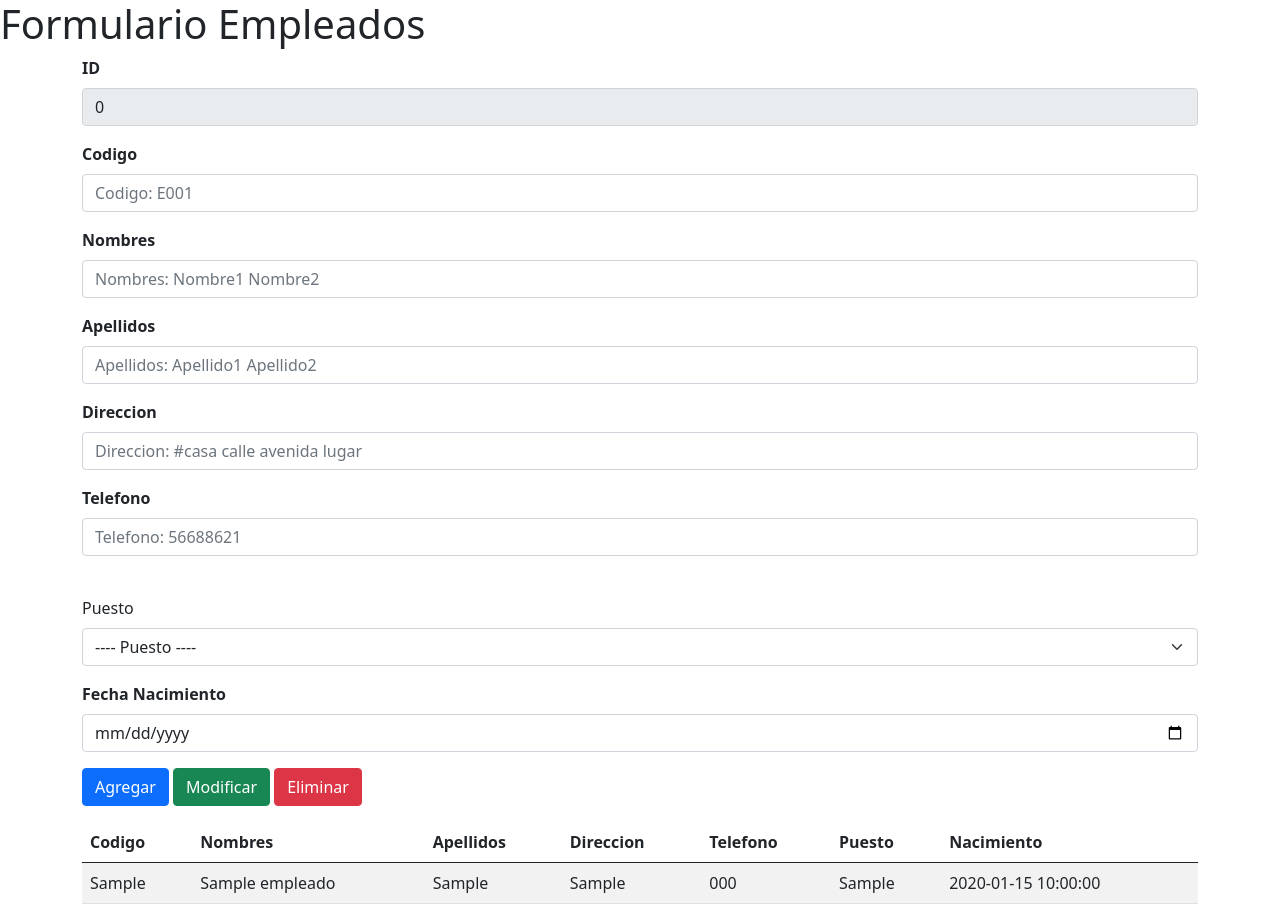
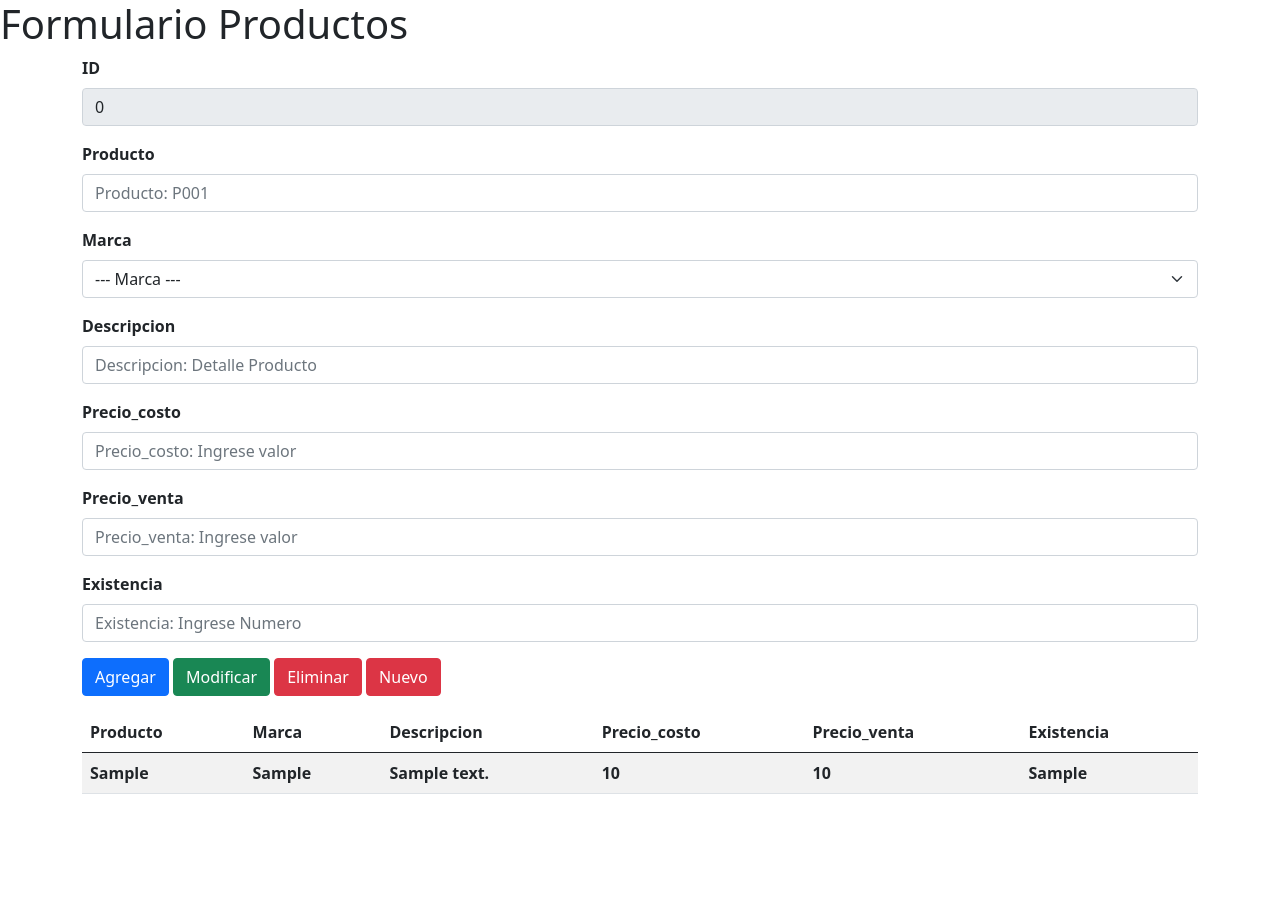
Before and after one commit to JelserBucu/proyecto_parcial2, a PHP site: page / in a window 1280 px wide. After the commit the page ends 794 px from the top, so only its background shows below. Run offline with PHP 8.4, Linux system fonts and the light colour scheme; tables that the repository leaves empty or names only in its code hold one stand-in row (values such as "Sample post").

Commit message:
Update index.php

```diff
--- a/proyectoParcial2/index.php
+++ b/proyectoParcial2/index.php
@@ -1,7 +1,7 @@
 <!doctype html>
 <html lang="en">
   <head>
-    <title>Empleados</title>
+    <title>Proyecto parcial2</title>
     <!-- Required meta tags -->
     <meta charset="utf-8">
     <meta name="viewport" content="width=device-width, initial-scale=1, shrink-to-fit=no">
@@ -11,38 +11,22 @@
 
   </head>
   <body>
-      <h1>Formulario Empleados</h1>
+      <h1>Formulario Productos</h1>
       <div class="container">
-          <form class="d-flex" action="crud_empleado.php" method="post">
+          <form class="d-flex" action="crud_producto.php" method="post">
             <div class="col">
             <div class="mb-3">
                 <label for="lbl_id" class="form-label"><b>ID</b></label>
-                <input type="text" name="txt_id" id="txt_id" class="form-control" value="0" readonly>
+                <input type="text" name="txt_id" id="txt_id" class="form-control" value="0"  readonly>
               </div>
               <div class="mb-3">
-                <label for="lbl_codigo" class="form-label"><b>Codigo</b></label>
-                <input type="text" name="txt_codigo" id="txt_codigo" class="form-control" placeholder="Codigo: E001" required>
+                <label for="lbl_producto" class="form-label"><b>Producto</b></label>
+                <input type="text" name="txt_producto" id="txt_producto" class="form-control" placeholder="Producto: P001" required>
               </div>
               <div class="mb-3">
-                <label for="lbl_nombres" class="form-label"><b>Nombres</b></label>
-                <input type="text" name="txt_nombres" id="txt_nombres" class="form-control" placeholder="Nombres: Nombre1 Nombre2" required>
-              </div>
-              <div class="mb-3">
-                <label for="lbl_apellidos" class="form-label"><b>Apellidos</b></label>
-                <input type="text" name="txt_apellidos" id="txt_apellidos" class="form-control" placeholder="Apellidos: Apellido1 Apellido2" required>
-              </div>
-              <div class="mb-3">
-                <label for="lbl_direccion" class="form-label"><b>Direccion</b></label>
-                <input type="text" name="txt_direccion" id="txt_direccion" class="form-control" placeholder="Direccion: #casa calle avenida lugar" required>
-              </div>
-              <div class="mb-3">
-                <label for="lbl_telefono" class="form-label"><b>Telefono</b></label>
-                <input type="number" name="txt_telefono" id="txt_telefono" class="form-control" placeholder="Telefono: 56688621" required>
-              </div>
-              <div class="mb-3">
-                <label for="lbl_puesto" class="form-label"><br>Puesto</br></label>
-                <select class="form-select" name="drop_puesto" id="drop_puesto">
-                  <option value=0> ---- Puesto ---- </option>
+                <label for="lbl_marca" class="form-label"><b>Marca<b></label>
+                <select class="form-select" name="drop_marca" id="drop_marca">
+                  <option value=0>--- Marca ---</option>
                   <?php
                    include("datos_conexion.php");
                    $db_conexion = mysqli_connect($db_host,$db_usr,$db_pass,$db_nombre);
@@ -50,85 +34,108 @@
                   $resultado = $db_conexion -> use_result();
                   while ($fila = $resultado ->fetch_assoc()){
                     echo "<option value=". $fila['id'].">". $fila['marca']."</option>";
+
                   }
                   $db_conexion ->close();
+
                   ?>
                 </select>
               </div>
               <div class="mb-3">
-                <label for="lbl_fn" class="form-label"><b>Fecha Nacimiento</b></label>
-                <input type="date" name="txt_fn" id="txt_fn" class="form-control" placeholder="aaaa-mm-dd" required>
+                <label for="lbl_descripcion" class="form-label"><b>Descripcion</b></label>
+                <input type="text" name="txt_descripcion" id="txt_descripcion" class="form-control" placeholder="Descripcion: Detalle Producto" required>
               </div>
               <div class="mb-3">
-                <input type="submit" name="btn_agregar" id="btn_agregar" class="btn btn-primary " value = "Agregar">
-                <input type="submit" name="btn_modificar" id="btn_modificar" class="btn btn-success " value = "Modificar">
+                <label for="lbl_precio_costo" class="form-label"><b>Precio_costo</b></label>
+                <input type="number" name="txt_precio_costo" id="txt_precio_costo" class="form-control" placeholder="Precio_costo: Ingrese valor" required>
+              </div>
+              <div class="mb-3">
+                <label for="lbl_precio_venta" class="form-label"><b>Precio_venta</b></label>
+                <input type="number" name="txt_precio_venta" id="txt_precio_venta" class="form-control" placeholder="Precio_venta: Ingrese valor" required>
+              </div>
+              <div class="mb-3">
+                <label for="lbl_existencia" class="form-label"><b>Existencia</b></label>
+                <input type="number" name="txt_existencia" id="txt_existencia" class="form-control" placeholder="Existencia: Ingrese Numero" required>
+              </div>
+              <div class="mb-3">
+                <input type="submit" name="btn_agregar" id="btn_agregar" class="btn btn-primary" value = "Agregar">
+                <input type="submit" name="btn_modificar" id="btn_modificar" class="btn btn-success" value = "Modificar">
                 <input type="submit" name="btn_eliminar" id="btn_eliminar" class="btn btn-danger" onclick="javascript:if(!confirm('¿Desea Eliminar?'))return false" value = "Eliminar">
-              </div>
-
+                <input type="submit" name="btn_nuevo" id="btn_nuevo" class="btn btn-danger" onclick="limpiar()" value = "Nuevo">
               </div>
           </form>
           <table class="table table-striped table-inverse table-responsive">
             <thead class="thead-inverse">
               <tr>
-                    <th>Codigo</th>
-                    <th>Nombres</th>
-                    <th>Apellidos</th>
-                    <th>Direccion</th>
-                    <th>Telefono</th>
-                    <th>Puesto</th>
-                    <th>Nacimiento</th>
+                <th>Producto</th>
+                <th>Marca</th>
+                <th>Descripcion</th>
+                <th>Precio_costo</th>
+                <th>Precio_venta</th>
+                <th>Existencia</th>
               </tr>
               </thead>
-                  <tbody id="tbl_empleados">
+              <tbody id="tbl_productos" >
               <?php
                    include("datos_conexion.php");
                    $db_conexion = mysqli_connect($db_host,$db_usr,$db_pass,$db_nombre);
-                   $db_conexion -> real_query ("SELECT e.id_empleado as id,e.codigo,e.nombres,e.apellidos,e.direccion,e.telefono,p.puesto,e.fecha_nacimiento,e.id_puesto FROM empleados as e inner join puestos as p on e.id_puesto = p.id_puesto;");
+                   $db_conexion -> real_query ("SELECT p.id_producto as id,p.producto,m.marca,p.descripcion,p.precio_costo,p.precio_venta,p.existencia,p.id_marca
+                   from productos as p inner join marcas as m on p.id_marca = m.id_marca;");
                   $resultado = $db_conexion -> use_result();
                   while ($fila = $resultado ->fetch_assoc()){
-                    echo"<tr data-id=". $fila['id']." data-idp=". $fila['id_puesto'].">";
-                    echo"<td>". $fila['codigo'] ."</td>";
-                    echo"<td>". $fila['nombres'] ."</td>";
-                    echo"<td>". $fila['apellidos'] ."</td>";
-                    echo"<td>". $fila['direccion'] ."</td>";
-                    echo"<td>". $fila['telefono'] ."</td>";
-                    echo"<td>". $fila['puesto'] ."</td>";
-                    echo"<td>". $fila['fecha_nacimiento'] ."</td>";
-                    echo"<tr>";
+                    echo"<tr data-id=". $fila['id'] ." data-idm=". $fila['id_marca'] .">";
+                    echo "<td>". $fila['producto']."</td>";
+                    echo "<td>". $fila['marca']."</td>";
+                    echo "<td>". $fila['descripcion']."</td>";
+                    echo "<td>". $fila['precio_costo']."</td>";
+                    echo "<td>". $fila['precio_venta']."</td>";
+                    echo "<td>". $fila['existencia']."</td>";
+                    echo "</tr>";
+
                   }
                   $db_conexion ->close();
                   ?>
-
               </tbody>
           </table>
+
       </div>
 
    <!-- Bootstrap JavaScript Libraries -->
    <script src="https://code.jquery.com/jquery-3.6.0.slim.js" integrity="sha256-HwWONEZrpuoh951cQD1ov2HUK5zA5DwJ1DNUXaM6FsY=" crossorigin="anonymous"></script>
     <script src="https://cdn.jsdelivr.net/npm/@popperjs/core@2.9.2/dist/umd/popper.min.js" integrity="sha384-IQsoLXl5PILFhosVNubq5LC7Qb9DXgDA9i+tQ8Zj3iwWAwPtgFTxbJ8NT4GN1R8p" crossorigin="anonymous"></script>
     <script src="https://cdn.jsdelivr.net/npm/bootstrap@5.0.2/dist/js/bootstrap.min.js" integrity="sha384-cVKIPhGWiC2Al4u+LWgxfKTRIcfu0JTxR+EQDz/bgldoEyl4H0zUF0QKbrJ0EcQF" crossorigin="anonymous"></script>
-  <script>
-    $("#tbl_empleados").on('click','tr td',function (e){
-      var target,id,idp,codigo,nombres,apellidos,direccion,telefono,nacimiento;
-      target= $(event.target);
+  <script type="text/javascript">
+    function limpiar(){
+        $("#txt_id").val(0);
+        $("#drop_puesto").val(1);
+        $("#txt_producto").val('');
+        $("#txt_descripcion").val('');
+        $("#txt_precio_costo").val('');
+        $("#txt_precio_venta").val('');
+        $("#txt_existencia").val('');
+
+
+    }
+    $('#tbl_productos').on('click','tr td',function(p){
+        var target,id,idm,producto,descripcion,precio_costo,precio_venta,existencia;
+        target = $(event.target);
         id = target.parent().data('id');
-      idp = target.parent().data('idp');
-      codigo = target.parent('tr').find("td").eq(0).html();
-      nombres = target.parent('tr').find("td").eq(1).html();
-      apellidos = target.parent('tr').find("td").eq(2).html();
-      direccion = target.parent('tr').find("td").eq(3).html();
-      telefono = target.parent('tr').find("td").eq(4).html();
-      nacimiento = target.parent('tr').find("td").eq(6).html();
+        idm = target.parent().data('idm');
+        producto = target.parent("tr").find("td").eq(0).html();
+        descripcion = target.parent("tr").find("td").eq(2).html();
+        precio_costo =  target.parent("tr").find("td").eq(3).html();
+        precio_venta = target.parent("tr").find("td").eq(4).html();
+        existencia = target.parent("tr").find("td").eq(5).html();
         $("#txt_id").val(id);
-      $("#txt_codigo").val(codigo);
-      $("#txt_nombres").val(nombres);
-      $("#txt_apellidos").val(apellidos);
-      $("#txt_direccion").val(direccion);
-      $("#txt_telefono").val(telefono);
-      $("#txt_fn").val(nacimiento);
-      $("#drop_puesto").val(idp);
+        $("#txt_producto").val(producto);
+        $("#txt_descripcion").val(descripcion);
+        $("#txt_precio_costo").val(precio_costo);
+        $("#txt_precio_venta").val(precio_venta);
+        $("#txt_existencia").val(existencia);
+        $("#drop_marca").val(idm);
 
     });
   </script>
+
   </body>
 </html>
```
Lines whose indentation alone changed are shown as unchanged.
